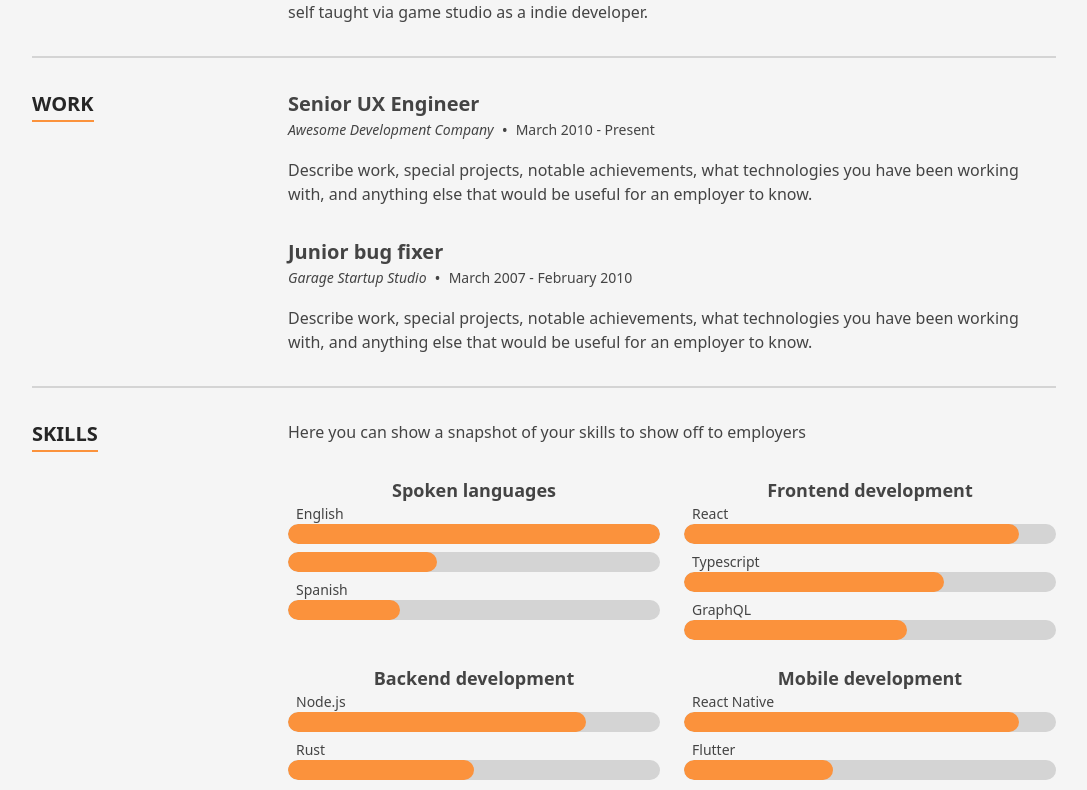
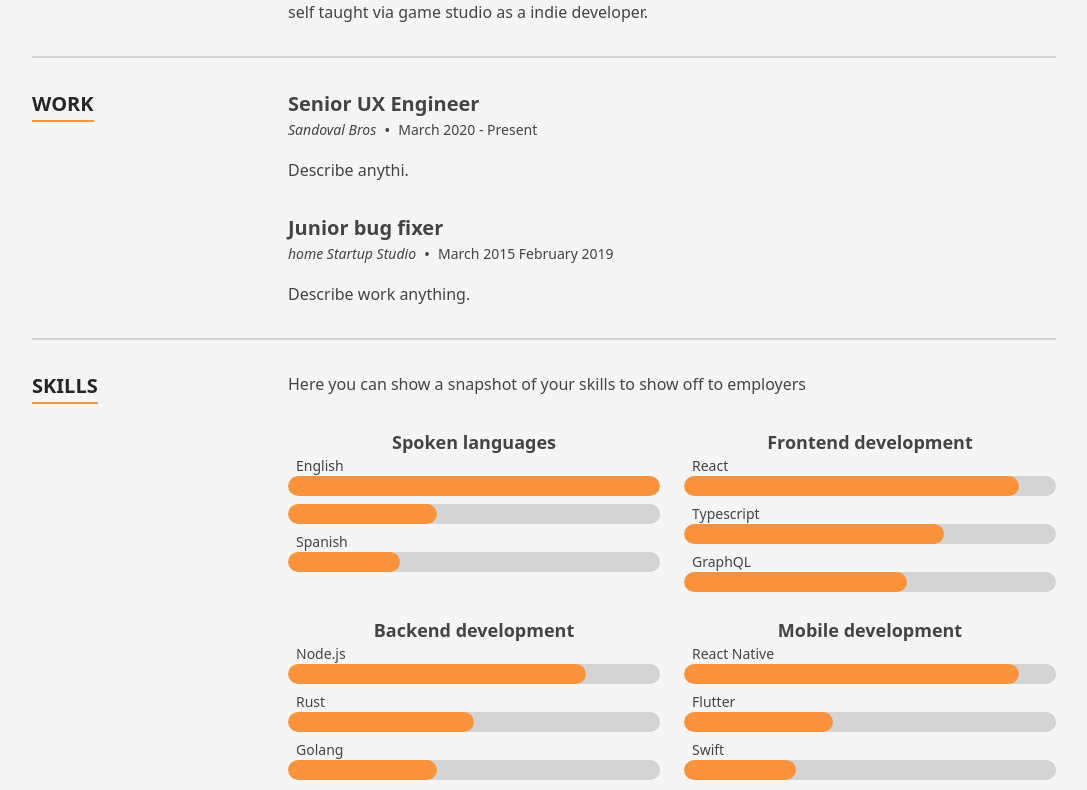
Before and after one commit to dansiff/resume, a Next.js app: page / in a window 1280 px wide. Shown: the part 1520-2310 px from the top of the page, without its empty margins (96-1183 px from the left). Built offline with nearby package versions, Linux system fonts and the light colour scheme.

Commit message:
photo update

```diff
--- a/src/data/data.tsx
+++ b/src/data/data.tsx
@@ -215,50 +215,50 @@ export const portfolioItems: PortfolioItem[] = [
     image: porfolioImage3,
   },
   {
-    title: 'Project title 4',
-    description: 'Give .',
+    title: 'junkyard website',
+    description: 'website that provided general information and prices for materials received.  Included labor cost and directions via google maps link. .',
     url: '',
     image: porfolioImage4,
   },
   {
     title: 'Project title 5',
-    description: 'Give a short description of your project here.',
+    description: 'Give a short description .',
     url: 'ht',
     image: porfolioImage5,
   },
   {
     title: 'Project title 6',
-    description: 'Give a short description of your project here.',
+    description: 'Give a short descript.',
     url: 'http',
     image: porfolioImage6,
   },
   {
     title: 'Project title 7',
-    description: 'Give a short description of your project here.',
+    description: 'Give a short description.',
     url: 'htt',
     image: porfolioImage7,
   },
   {
     title: 'Project title 8',
-    description: 'Give a short description of your project here.',
+    description: 'Give a short description.',
     url: 'ht',
     image: porfolioImage8,
   },
   {
     title: 'Project title 9',
-    description: 'Give a short description of your project here.',
+    description: 'Give a short description .',
     url: 'htt',
     image: porfolioImage9,
   },
   {
     title: 'Project title 10',
-    description: 'Give a short description of your project here.',
+    description: 'Give a short description.',
     url: 'htt',
     image: porfolioImage10,
   },
   {
     title: 'Project title 11',
-    description: 'Give a short description of your project here.',
+    description: 'Give a short description.',
     url: 'htt',
     image: porfolioImage11,
   },
@@ -284,24 +284,24 @@ export const education: TimelineItem[] = [
 
 export const experience: TimelineItem[] = [
   {
-    date: 'March 2010 - Present',
-    location: 'Awesome Development Company',
+    date: 'March 2020 - Present',
+    location: 'Sandoval Bros',
     title: 'Senior UX Engineer',
     content: (
       <p>
-        Describe work, special projects, notable achievements, what technologies you have been working with, and
-        anything else that would be useful for an employer to know.
+        Describe
+        anythi.
       </p>
     ),
   },
   {
-    date: 'March 2007 - February 2010',
-    location: 'Garage Startup Studio',
+    date: 'March 2015 February 2019',
+    location: 'home Startup Studio',
     title: 'Junior bug fixer',
     content: (
       <p>
-        Describe work, special projects, notable achievements, what technologies you have been working with, and
-        anything else that would be useful for an employer to know.
+        Describe work
+        anything.
       </p>
     ),
   },
@@ -314,18 +314,18 @@ export const testimonial: TestimonialSection = {
   imageSrc: testimonialImage,
   testimonials: [
     {
-      name: 'John Doe',
-      text: 'Use this as an opportunity to promote what it is like to work with you. High value testimonials include ones from current or past co-workers, managers, or from happy clients.',
+      name: 'Samuel parades',
+      text: 'Daniel helped set up my website for my junkyard guided me through possible layouts and explained what type of functions could be implemented.',
       image: 'https://cloudflare-ipfs.com/ipfs/Qmd3W5DuhgHirLHGVixi6V76LhCkZUz6pnFt5AJBiyvHye/avatar/169.jpg',
     },
     {
-      name: 'Jane Doe',
-      text: 'Here you should write some nice things that someone has said about you. Encourage them to be specific and include important details (notes about a project you were on together, impressive quality produced, etc).',
+      name: 'Cynthia Rodriguez',
+      text: 'Here you should wrint.',
       image: 'https://cloudflare-ipfs.com/ipfs/Qmd3W5DuhgHirLHGVixi6V76LhCkZUz6pnFt5AJBiyvHye/avatar/14.jpg',
     },
     {
-      name: 'Someone else',
-      text: 'Add several of these, and keep them as fresh as possible, but be sure to focus on quality testimonials with strong highlights of your skills/work ethic.',
+      name: 'S',
+      text: 'Add several of these,ills/work ethic.',
       image: 'https://cloudflare-ipfs.com/ipfs/Qmd3W5DuhgHirLHGVixi6V76LhCkZUz6pnFt5AJBiyvHye/avatar/69.jpg',
     },
   ],
```
Also changed, not shown: src/images/profilepic.jpg.
